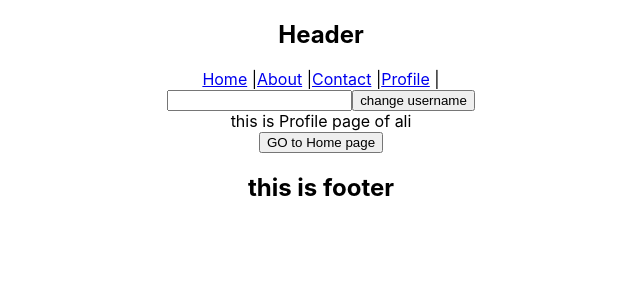
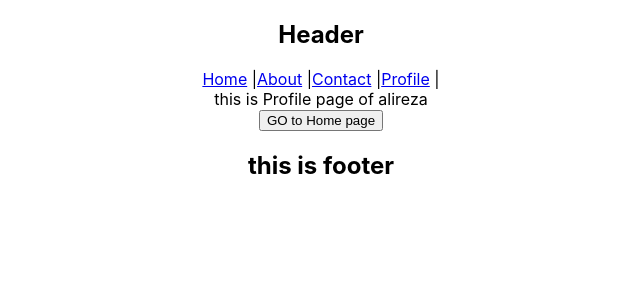
Before and after one commit to Mratashnejad/re-tutorial, a React (Create React App) app: page /profile in a window 1280 px wide. Shown: the top 300 px of the page, without its empty margins (319-959 px from the left). Built offline with nearby package versions, Linux system fonts and the light colour scheme.

Commit message:
contex managment

```diff
--- a/src/App.js
+++ b/src/App.js
@@ -16,8 +16,6 @@ import { Footer } from './pages/Footer';
 import {Profile} from './pages/Profile';
 //parent component
 function App() {
-  const [username , setUsername] = useState('ali')
-
 
 
   //Exam
@@ -149,11 +147,13 @@ function App() {
 //       setGenerateExcuse("Error fetching excuse"); // Example: Set a default error message
 //     });
 // };
+//context  - state managments
 
-
+const [username , setUsername] = useState('alireza')
 
 return(
   <div className="App">
+
     <Router>
       <div><h2>Header</h2></div>
       <Nav />
@@ -163,8 +163,9 @@ return(
         <Route path='/about' element={<About/>}/>
         <Route path='/contact' element={<Contact/>}/>
         {/* <Route path='/profile/:name/:id' element={<Profile/>}/> */}
-        <Route path='/profile' element={
-        <Profile username={username} setUsername={setUsername}/>}/>
+        <Route path='/profile' element={<Profile username={username}/>}/>
+         {/* <Profile username={username} setUsername={setUsername}/>}/> */}
+
         <Route path='*' element={<div>Not found</div>}/>
       </Routes>
       <Footer />
--- a/src/Components/ChangeProfile.js
+++ b/src/Components/ChangeProfile.js
@@ -2,12 +2,13 @@ import { useState } from "react"
 
 export const ChangeProfile=(props)=>{
 
-    const [newUsername , setNewUsername] = useState("")
+     const [newUsername , setNewUsername] = useState("")
 
     return(
         <div>
             <input type="text"  onChange={(event)=>{ setNewUsername( event.target.value ) }}/>
             <button onClick={()=>{props.setUsername(newUsername)}}>change username</button>
+            <button>change profile</button>
         </div>
     )
 }
--- a/src/pages/Profile.js
+++ b/src/pages/Profile.js
@@ -7,7 +7,8 @@ export const Profile=(props)=>{
      let navigate = useNavigate()
     return(
             <React.Fragment>
-              <ChangeProfile setUsername={props.setUsername} />
+              {/* <ChangeProfile setUsername={props.setUsername} /> */}
+
               <div>this is Profile page of {props.username}</div>
               <button onClick={()=>{navigate('/')}}>GO to Home page</button>
             </React.Fragment>
```
